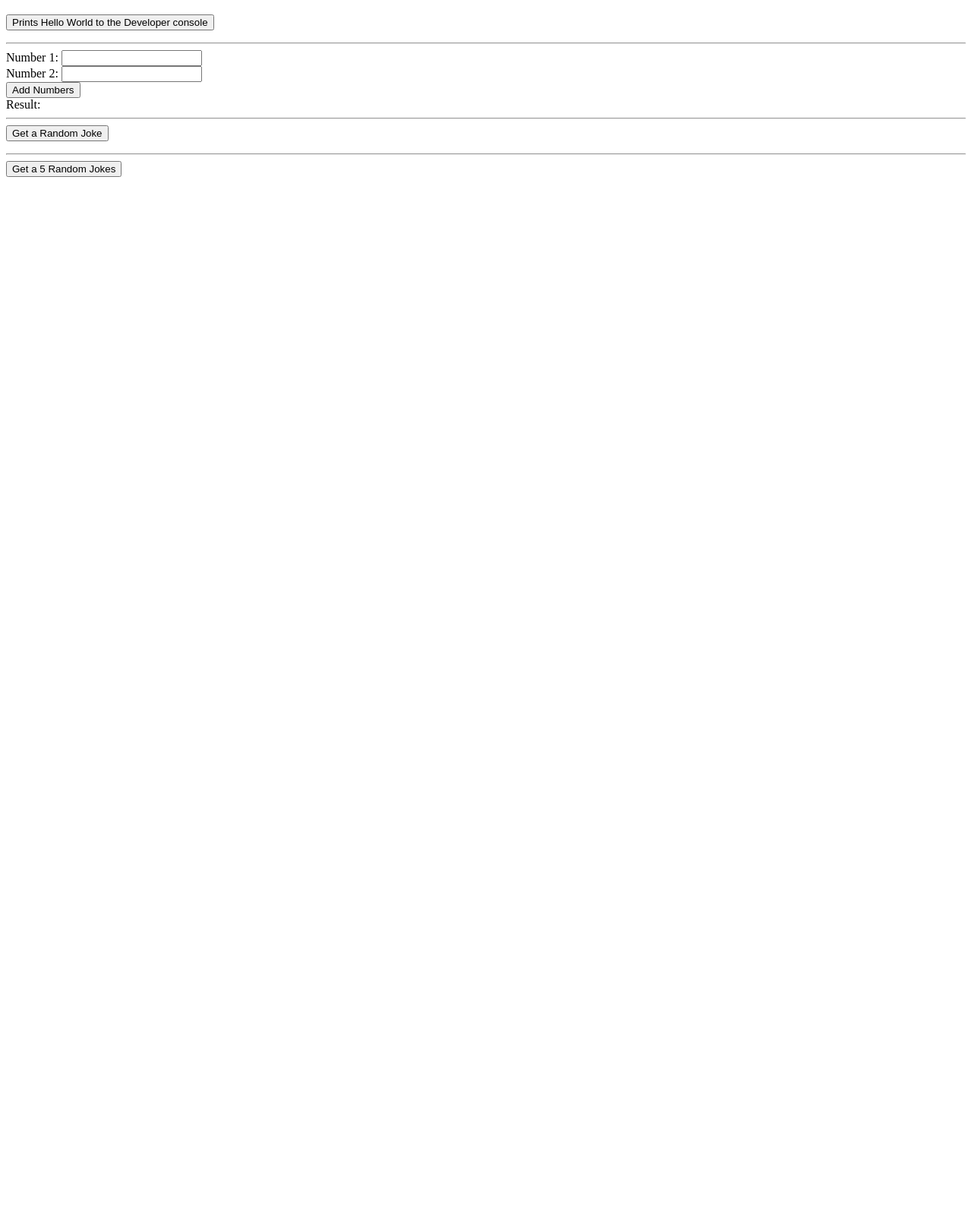
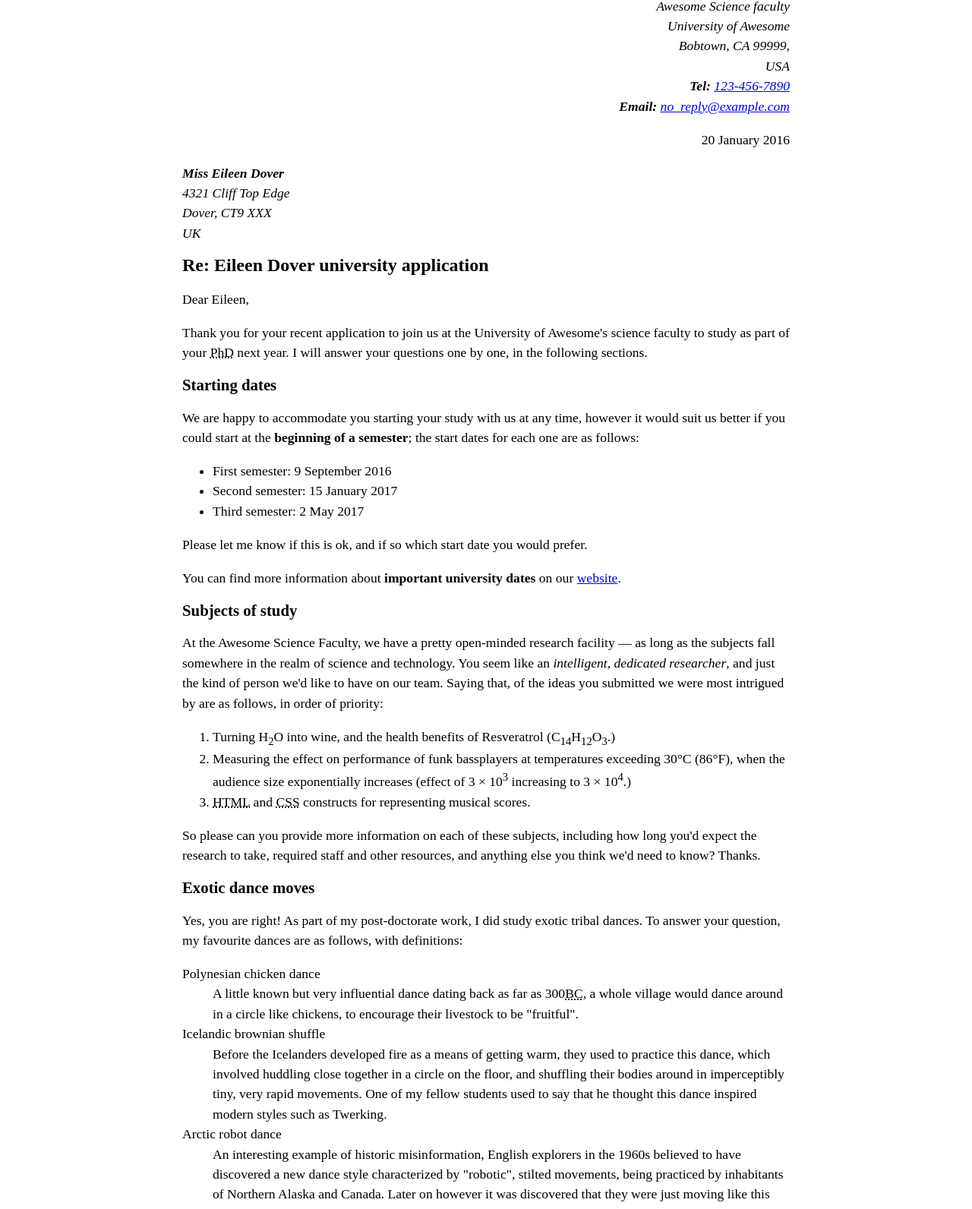
Before and after one commit to QuintonDuce/M3.2-Lab, a website: page index.html in a window 1280 px wide. Shown: the part 67-1659 px from the top of the page at 76% size. Before the commit the page ends 800 px from the top, so only its background shows below. Drawn offline with Linux system fonts and the light colour scheme.

Commit message:
Lab Complete

```diff
--- a/css/style.css
+++ b/css/style.css
@@ -1,29 +1,32 @@
-h1{
-  border-color: #d3e644;
-  border-style: dashed;
+body {
+  max-width: 800px;
+  margin: 0 auto;
 }
 
-table {
-  border-collapse: collapse;
-  width: 100%;
-  margin-bottom: 20px;
+.sender-column {
+  text-align: right;
 }
 
-th, td {
-  padding: 12px 15px;
-  text-align: left;
-  border-bottom: 1px solid #ddd;
+h1 {
+  font-size: 1.5em;
 }
 
-th {
-  background-color: #f2f2f2;
-  font-weight: bold;
+h2 {
+  font-size: 1.3em;
 }
 
-tbody tr:nth-child(even) {
-  background-color: #f9f9f9;
+p,
+ul,
+ol,
+dl,
+address {
+  font-size: 1.1em;
 }
 
-tbody tr:hover {
-  background-color: #e9e9e9;
+p,
+li,
+dd,
+dt,
+address {
+  line-height: 1.5;
 }
--- a/index.html
+++ b/index.html
@@ -1,108 +1,104 @@
 <!doctype html>
-<html>
+<html lang="en">
 
 <head>
   <meta charset="utf-8">
-  <title>Hello World!</title>
-  <meta name="description" content="">
+  <meta name="author" content="Dr. Eleanor Gaye">
+  <title>Re: Eileen Dover university application</title>
+  <meta name="description" content="University application response letter">
   <meta name="viewport" content="width=device-width, initial-scale=1">
   <link rel="stylesheet" href="css/style.css">
   <link rel="shortcut icon" href="img/favicon.ico">
 </head>
 
 <body>
-  <h1>HTML Rocks!</h1>
-  <p>
-    <button  onclick="helloWorld()">Prints Hello World to the Developer console</button>
-  </p>
-  <hr>
-  <form id="addForm">
-    <label for="num1">Number 1:</label>
-    <input type="number" id="num1" name="num1" required>
-    <br>
-    <label for="num2">Number 2:</label>
-    <input type="number" id="num2" name="num2" required>
-    <br>
-    <button type="submit">Add Numbers</button>
-  </form>
+    <p class="sender-column"><strong>Dr. Eleanor Gaye</strong></p>
+    <address class="sender-column">
+        Awesome Science faculty<br>
+        University of Awesome<br>
+        Bobtown, CA 99999,<br>
+        USA<br>
+        <strong>Tel:</strong> <a href="tel:123-456-7890">123-456-7890</a><br>
+        <strong>Email:</strong> <a href="mailto:no_reply@example.com">no_reply@example.com</a>
+    </address>
 
-  <label id="result">Result:</label>
+    <p class="sender-column"><time datetime="2016-01-20">20 January 2016</time></p>
 
-  <hr>
+    <address>
+        <strong>Miss Eileen Dover</strong><br>
+        4321 Cliff Top Edge<br>
+        Dover, CT9 XXX<br>
+        UK
+    </address>
 
-  <button id="jokeButton">Get a Random Joke</button>
-  <p id="joke"></p>
+    <h1>Re: Eileen Dover university application</h1>
 
-  <hr>
-  <button id="jokeButtonTable">Get a  5 Random Jokes</button>
-  <table id="jokeTable"></table>
+    <p>Dear Eileen,</p>
 
-  <script type="module" script="js/main.js">
-    import {helloWorld, add, fetchRandomJoke, fetch5RandomJokes} from './js/main.js';
+    <p>Thank you for your recent application to join us at the University of Awesome's science faculty to study as part of your
+    <abbr title="Doctor of Philosophy">PhD</abbr> next year. I will answer your questions one by one, in the following sections.</p>
 
-    // This shows how to assign a function to the window object
-    // so that it can be called from the browser console
-    window.helloWorld = helloWorld;
+    <h2>Starting dates</h2>
 
-    // This shows how to add an event listener to a button in the HTML
-    // and call a function when the button is clicked
-    const form = document.getElementById('addForm');
-    form.addEventListener('submit', function(e) {
-      e.preventDefault();
-      const num1 = parseFloat(document.getElementById('num1').value);
-      const num2 = parseFloat(document.getElementById('num2').value);
-      try{
-        const result = add(num1, num2);
-        document.getElementById('result').textContent = `Result: ${result}`;
-      }catch(e){
-        console.error(e);
-        document.getElementById('result').textContent = `Error: ${e.message}`;
-      }
+    <p>We are happy to accommodate you starting your study with us at any time, however it would suit us better if you could
+    start at the <strong>beginning of a semester</strong>; the start dates for each one are as follows:</p>
 
-    });
+    <ul>
+        <li>First semester: <time datetime="2016-09-09">9 September 2016</time></li>
+        <li>Second semester: <time datetime="2017-01-15">15 January 2017</time></li>
+        <li>Third semester: <time datetime="2017-05-02">2 May 2017</time></li>
+    </ul>
 
-    // this shows how to add an event listener to a button in the HTML
-    // that calls a function that fetches a random joke from an API
-    // and displays it on the page
-    const jokebtn = document.getElementById('jokeButton');
-    const jokeresult = document.getElementById('joke');
-    jokebtn.addEventListener('click', async () => {
-      try {
-        jokeresult.textContent = 'Loading...';
-        const joke = await fetchRandomJoke();
-        document.getElementById('joke').textContent = joke;
-      } catch (e) {
-        console.error(e);
-        document.getElementById('joke').textContent = `Error: ${e.message}`;
-      }
-    });
+    <p>Please let me know if this is ok, and if so which start date you would prefer.</p>
 
-    // this shows how to add an event listener to a button in the HTML
-    // that calls a function that fetches 5 random jokes from an API
-    // and displays them in a table on the page
-    const jokeTableBtn = document.getElementById('jokeButtonTable');
-    const jokeTable = document.getElementById('jokeTable');
-    jokeTableBtn.addEventListener('click', async () => {
-      try {
-        jokeTable.textContent = 'Loading...';
-        const joke = await fetch5RandomJokes();
-        jokeTable.innerHTML = `
-              <thead>
-              <tr>
-                <th>Joke</th>
-              </tr>
-              </thead>
-              <tbody>
-              ${joke.map(j => `<tr><td>${j}</td></tr>`).join('')}
-              </tbody>
-            `;
-      } catch (e) {
-        console.error(e);
-        document.getElementById('joke').textContent = `Error: ${e.message}`;
-      }
-    });
-  </script>
+    <p>You can find more information about <strong>important university dates</strong> on our <a href="http://example.com" title="University of Awesome important dates">website</a>.</p>
 
+
+    <h2>Subjects of study</h2>
+
+    <p>At the Awesome Science Faculty, we have a pretty open-minded research facility — as long as the subjects fall somewhere
+    in the realm of science and technology. You seem like an <em>intelligent, dedicated researcher</em>, and just the kind of person
+    we'd like to have on our team. Saying that, of the ideas you submitted we were most intrigued by are as follows, in
+    order of priority:</p>
+
+    <ol>
+        <li>Turning H<sub>2</sub>O into wine, and the health benefits of Resveratrol (C<sub>14</sub>H<sub>12</sub>O<sub>3</sub>.)</li>
+        <li>Measuring the effect on performance of funk bassplayers at temperatures exceeding 30°C (86°F), when the audience size
+        exponentially increases (effect of 3 × 10<sup>3</sup> increasing to 3 × 10<sup>4</sup>.)</li>
+        <li><abbr title="HyperText Markup Language">HTML</abbr> and <abbr title="Cascading Style Sheets">CSS</abbr> constructs for representing musical scores.</li>
+    </ol>
+
+    <p>So please can you provide more information on each of these subjects, including how long you'd expect the research to
+    take, required staff and other resources, and anything else you think we'd need to know? Thanks.</p>
+
+
+    <h2>Exotic dance moves</h2>
+
+    <p>Yes, you are right! As part of my post-doctorate work, I did study exotic tribal dances. To answer your question, my
+    favourite dances are as follows, with definitions:</p>
+
+    <dl>
+        <dt>Polynesian chicken dance</dt>
+        <dd>A little known but very influential dance dating back as far as 300<abbr title="Before Christ">BC</abbr>, a whole village would dance around in a circle
+        like chickens, to encourage their livestock to be "fruitful".</dd>
+
+        <dt>Icelandic brownian shuffle</dt>
+        <dd>Before the Icelanders developed fire as a means of getting warm, they used to practice this dance, which involved
+        huddling close together in a circle on the floor, and shuffling their bodies around in imperceptibly tiny, very rapid
+        movements. One of my fellow students used to say that he thought this dance inspired modern styles such as Twerking.</dd>
+
+        <dt>Arctic robot dance</dt>
+        <dd>An interesting example of historic misinformation, English explorers in the 1960s believed to have discovered a new
+        dance style characterized by "robotic", stilted movements, being practiced by inhabitants of Northern Alaska and Canada.
+        Later on however it was discovered that they were just moving like this because they were really cold.</dd>
+    </dl>
+
+    <p>For more of my research, see my <a href="http://example.com" title="Exotic dance research page">exotic dance research page</a>.</p>
+
+    <p>Yours sincerely,<br>
+    Dr Eleanor Gaye</p>
+
+    <p><strong>University of Awesome motto:</strong> <q cite="http://example.com">"Be awesome to each other."</q> -- <cite>The memoirs of Bill S Preston, <abbr title="Esquire">Esq</abbr></cite></p>
 </body>
 
 </html>
```
